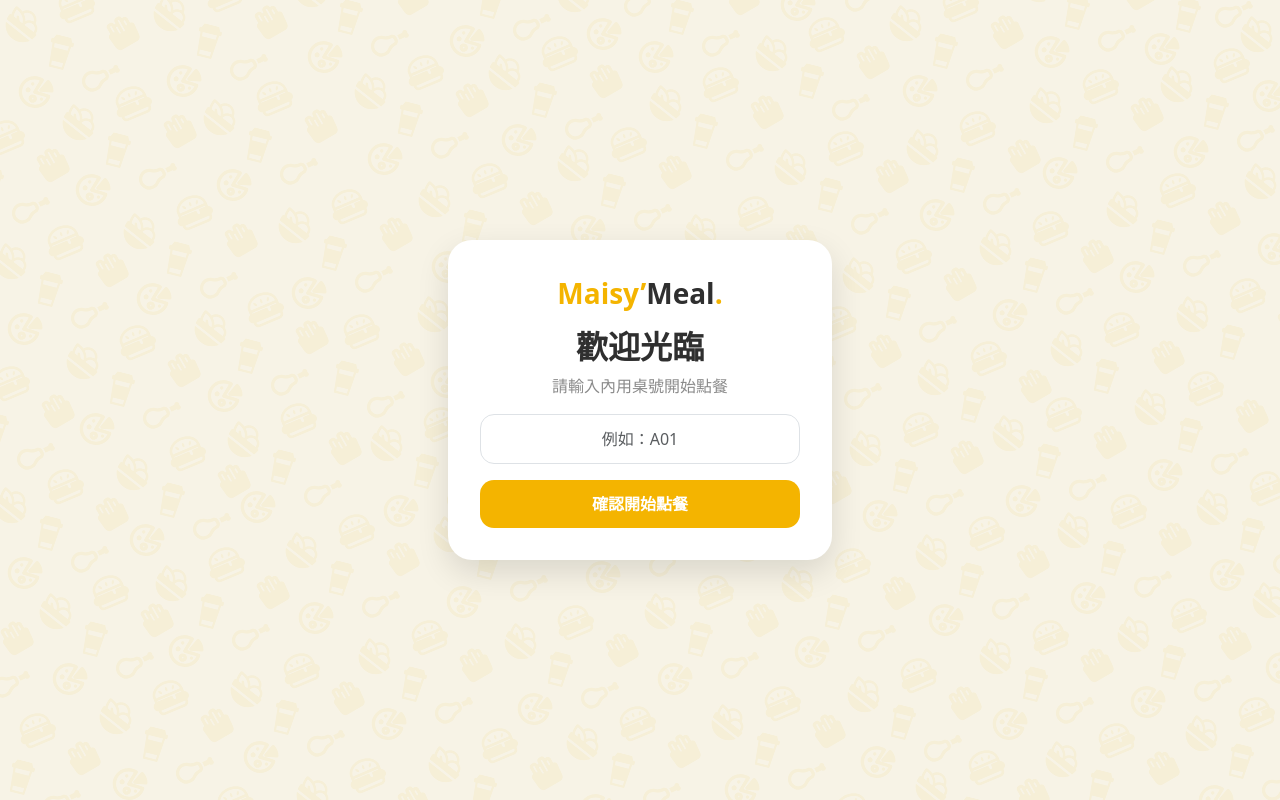
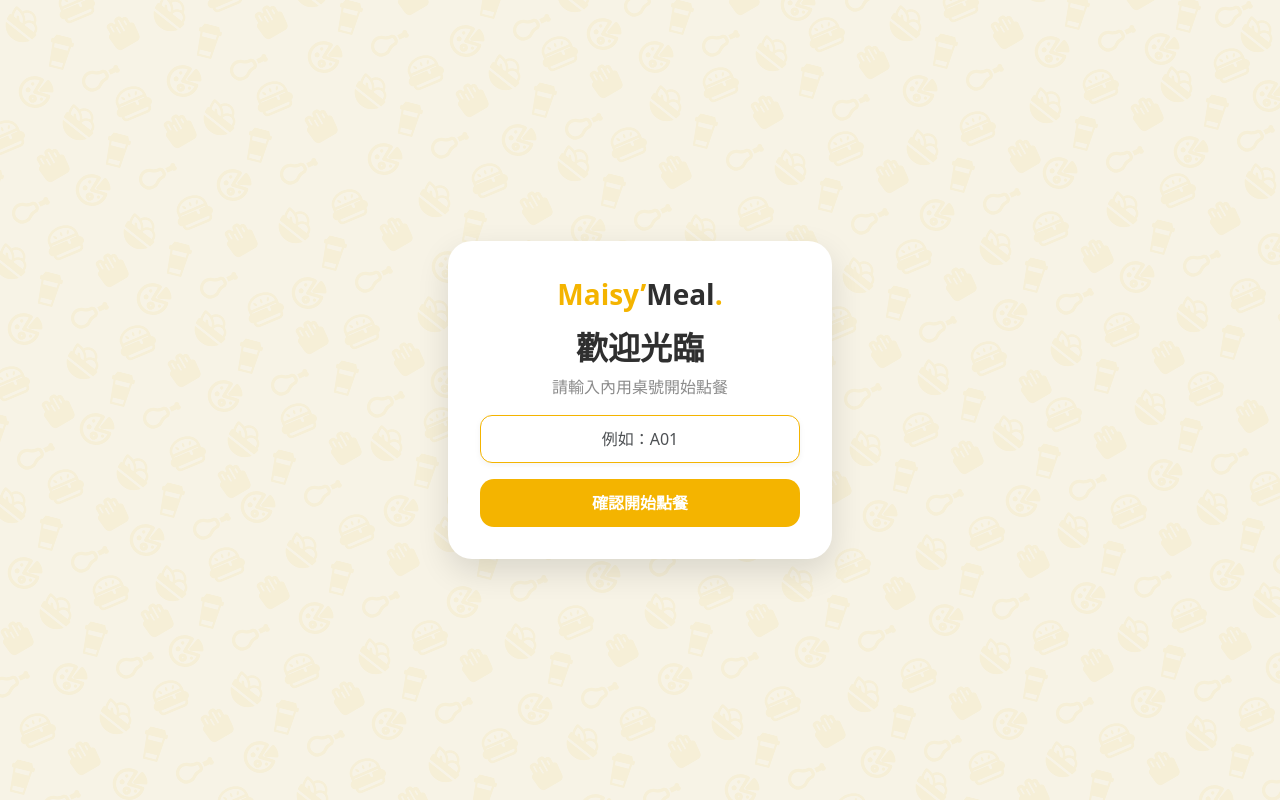
Before and after one commit to yingtung99/orderWeb, an Angular app: page /home in a window 1280 px wide. Built offline with nearby package versions, Linux system fonts and the light colour scheme.

Commit message:
[update] 更換首頁table-input樣式

```diff
--- a/src/app/modules/home/home.html
+++ b/src/app/modules/home/home.html
@@ -9,7 +9,7 @@
 
     <input
       type="text"
-      class="form-control table-input"
+      class="table-input"
       placeholder="例如：A01"
       [(ngModel)]="tableNumber"
       (input)="showError = false"
--- a/src/app/modules/home/home.scss
+++ b/src/app/modules/home/home.scss
@@ -44,9 +44,36 @@
 }
 
 .table-input {
-  border-radius: 0.875rem;
-  padding: 0.75rem 1rem;
+  width: 100%;
+  height: 3rem;
+  border-radius: 12px;
+  border: 1px solid transparent;
+  background: #fff;
+  padding: 0 1rem;
   text-align: center;
+  color: var(--text-dark);
+  border-color: var(--primary-color);
+  box-shadow: 0 2px 6px rgba(0, 0, 0, 0.05);
+  outline: none;
+
+  transition: border-color 0.2s ease,
+              box-shadow 0.2s ease,
+              background-color 0.2s ease,
+              transform 0.15s ease;
+
+  &::placeholder {
+    color: var(--text-muted);
+  }
+
+  &:hover {
+    box-shadow: 0 3px 8px rgba(0, 0, 0, 0.07);
+  }
+
+  &:focus {
+    border-color: var(--primary-color);
+    box-shadow: 0 0 0 3px rgba(224, 169, 79, 0.15),
+                0 3px 8px rgba(0, 0, 0, 0.08);
+  }
 }
 
 .error-text {
--- a/src/app/modules/menu/menu.scss
+++ b/src/app/modules/menu/menu.scss
@@ -36,7 +36,6 @@
             }
 
             &:hover {
-                border-color: rgba(224, 169, 79, 0.45);
                 box-shadow: 0 3px 8px rgba(0, 0, 0, 0.07);
             }
 
```
